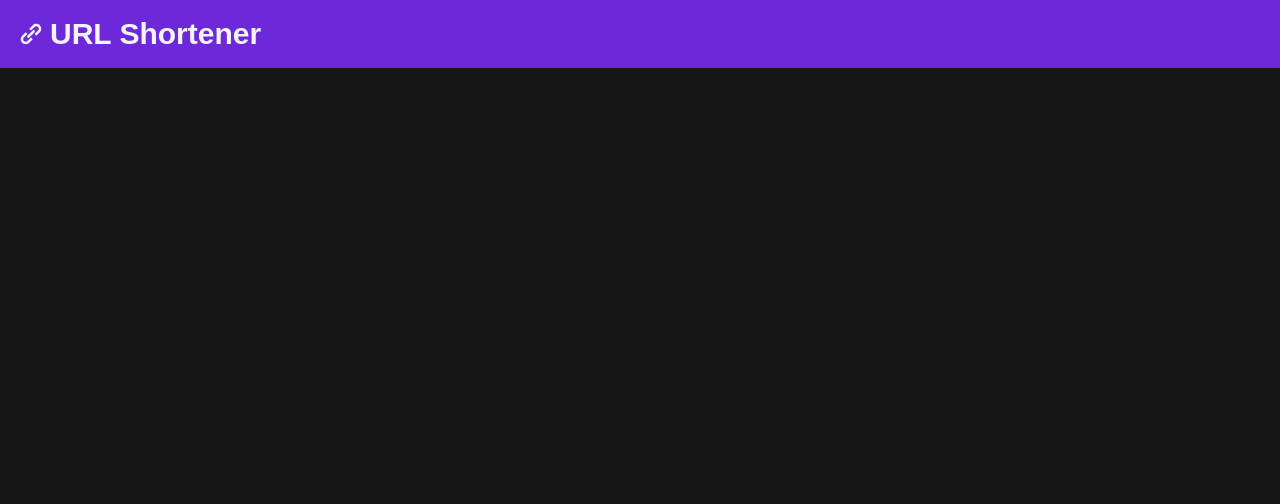
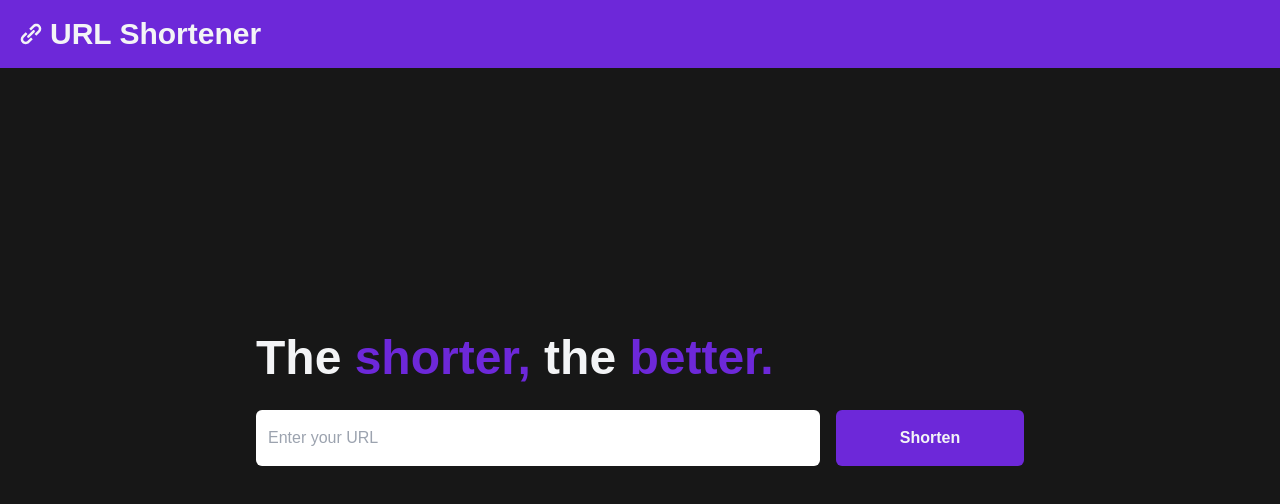
Before and after one commit to handikaharianto/url-shortener, a React (Create React App) app in the folder client/: page / in a window 1280 px wide. Shown: the top 504 px of the page. Built offline with nearby package versions, Linux system fonts and the light colour scheme.

Commit message:
Complete Form component

```diff
--- a/client/src/App.css
+++ b/client/src/App.css
@@ -7,3 +7,9 @@
 body {
   font-family: "Montserrat", sans-serif;
 }
+
+@media (min-width: 768px) {
+  .form-url {
+    grid-template-columns: 1.5fr 0.5fr;
+  }
+}
--- /dev/null
+++ b/client/src/api/api.js
@@ -0,0 +1,15 @@
+import axios from "axios";
+
+const postOriginalUrl = async (url) => {
+  try {
+    const { data } = await axios.post("/url", {
+      url,
+    });
+
+    return data;
+  } catch (error) {
+    return error.response.data;
+  }
+};
+
+export { postOriginalUrl };
--- /dev/null
+++ b/client/src/components/Form.jsx
@@ -0,0 +1,22 @@
+function Form({ url, handleSubmit, handleChange }) {
+  return (
+    <form className="form-url grid gap-4" onSubmit={handleSubmit}>
+      <input
+        type="text"
+        name="url"
+        placeholder="Enter your URL"
+        className="px-3 py-4 text-black rounded-md"
+        value={url}
+        onChange={handleChange}
+      />
+      <button
+        type="submit"
+        className="bg-violet-700 text-black-700 font-semibold py-4 px-10 rounded-md"
+      >
+        Shorten
+      </button>
+    </form>
+  );
+}
+
+export default Form;
--- a/client/src/pages/Home.jsx
+++ b/client/src/pages/Home.jsx
@@ -1,8 +1,53 @@
+import { useState } from "react";
+
+import { postOriginalUrl } from "../api/api";
+import Section from "../shared/Section";
+import Form from "../components/Form";
+
 function Home() {
+  const [url, setUrl] = useState("");
+  const [shortenedUrl, setShortenedUrl] = useState("");
+  const [isError, setIsError] = useState(false);
+  const [isLoading, setIsLoading] = useState(false);
+  const [errorMessage, setErrorMessage] = useState("");
+
+  const handleSubmit = async (e) => {
+    e.preventDefault();
+
+    setIsLoading(true);
+    // POST request
+    const { shortUrl, msg } = await postOriginalUrl(url);
+
+    if (!shortUrl) {
+      setIsError(true);
+      setErrorMessage(msg);
+      setIsLoading(false);
+      return;
+    }
+
+    setShortenedUrl(shortUrl);
+    setIsLoading(false);
+  };
+
+  const handleChange = (e) => {
+    setUrl(e.target.value);
+  };
+
+  if (isLoading) return <h1>loading...</h1>;
+
   return (
-    <section>
-      <h1>Home page</h1>
-    </section>
+    <Section>
+      <div className="max-w-screen-md w-11/12">
+        <h2 className="mb-7 text-4xl md:text-5xl font-bold">
+          The <span className="text-violet-700 font-extrabold">shorter, </span>
+          the
+          <span className="text-violet-700 font-extrabold"> better.</span>
+        </h2>
+        <Form handleSubmit={handleSubmit} handleChange={handleChange} />
+        {/* //TODO: add copy to clipboard here */}
+        {!isError ? <h4>{errorMessage}</h4> : <h4>{shortenedUrl}</h4>}
+      </div>
+    </Section>
   );
 }
 
```
